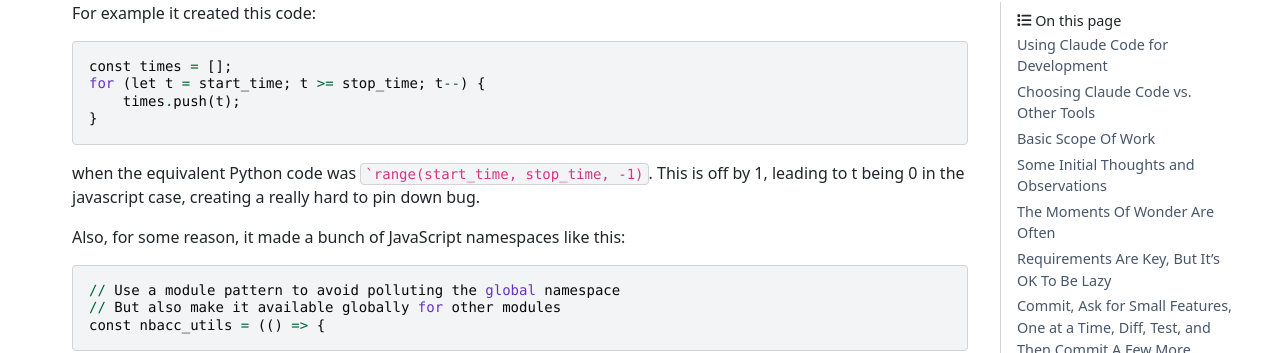
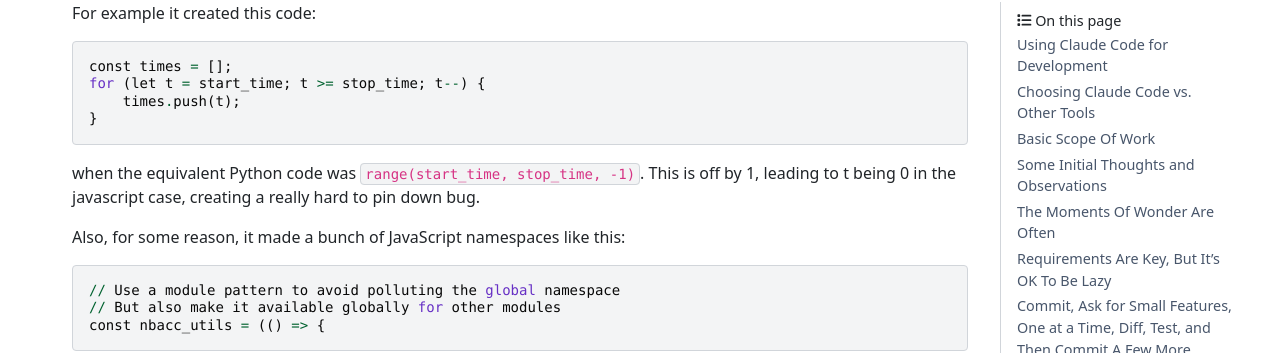
Before and after one commit to nba-comeback-calculator/nba-comeback-calculator, a Sphinx documentation site: the page built from docs/frontend/source/analysis/using_claude_code.rst, in a window 1280 px wide and 900 px high, scrolled down 9334 px. Shown: the part 94-447 px from the top of the window. Built offline with Sphinx 7.4.7 and the PyData theme 0.15.4, drawn with Linux system fonts in a browser that asks for light colours; nearby versions of some CDN libraries; comment, search, counter and statistics services are not loaded.

````diff
--- a/docs/frontend/source/analysis/using_claude_code.rst
+++ b/docs/frontend/source/analysis/using_claude_code.rst
@@ -578,7 +578,7 @@
         times.push(t);
     }
 
-when the equivalent Python code was ```range(start_time, stop_time, -1)``.  This is off
+when the equivalent Python code was ``range(start_time, stop_time, -1)``.  This is off
 by 1, leading to t being 0 in the javascript case, creating a really hard to pin down
 bug.
 
````
